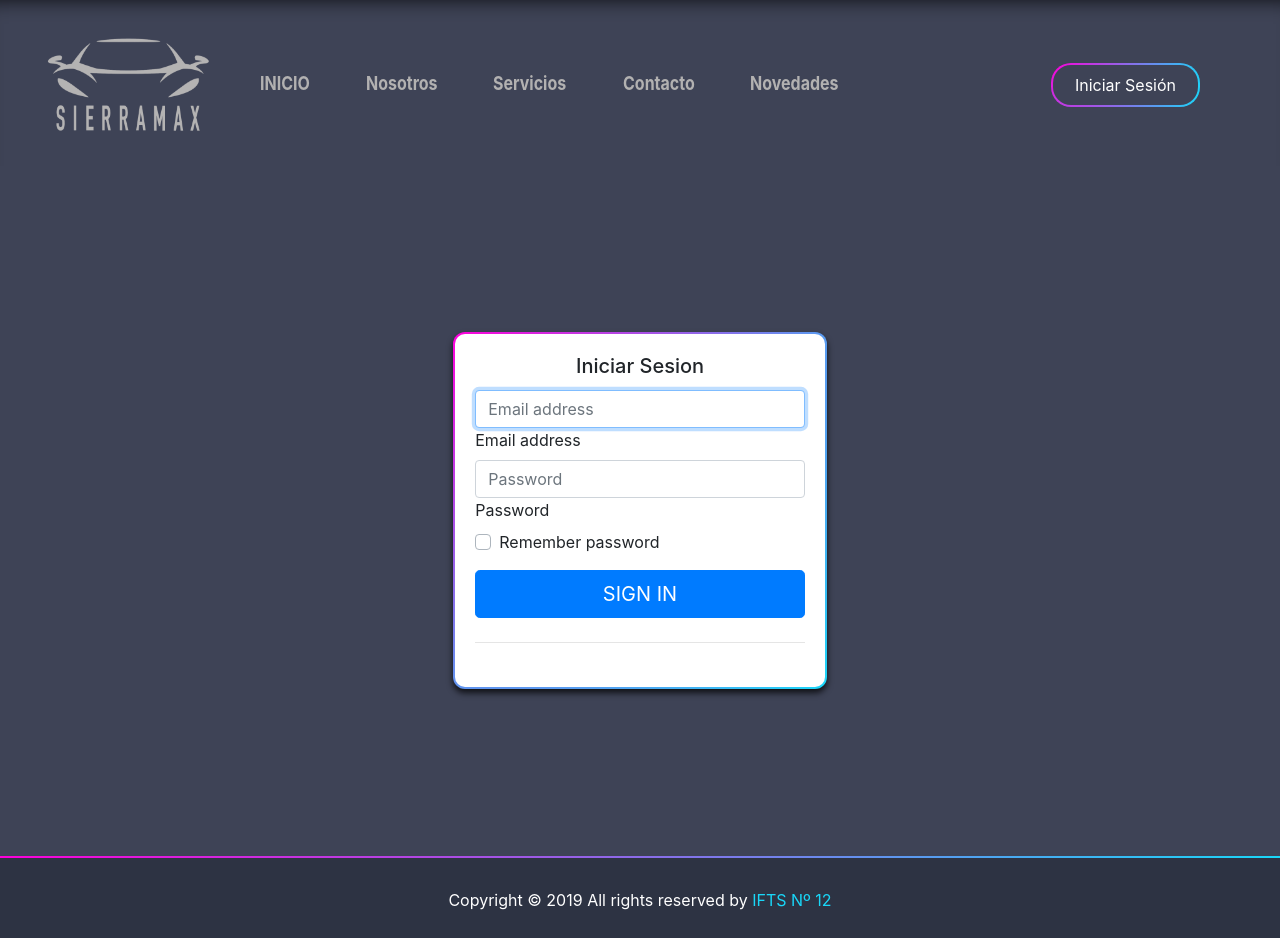
After one commit to menendezg/IFTS12-Liendro-Website, a PHP site: page /sierra-website/login.php in a window 1280 px wide. The commit adds this page. Run offline with PHP 8.4, Linux system fonts and the light colour scheme.

Commit message:
WIP add login-controller and login view

```diff
--- a/docker-lamp-environment/www/sierra-website/components/nav.php
+++ b/docker-lamp-environment/www/sierra-website/components/nav.php
@@ -51,7 +51,7 @@ $current_file_name = basename($_SERVER['PHP_SELF']);
                <?
                 }
                 endforeach; ?>
-            <a href="#SIGNUP" class="signup-btn">
+            <a href="login.php" class="signup-btn">
               <span>Iniciar Sesión</span>
             </a>
           </li>
--- a/docker-lamp-environment/www/sierra-website/css/style.css
+++ b/docker-lamp-environment/www/sierra-website/css/style.css
@@ -595,3 +595,8 @@ small {
   width: 100vw;
   height: 400px;
 }
+
+
+.login-form{
+    padding: 15%;
+}
--- /dev/null
+++ b/docker-lamp-environment/www/sierra-website/login.php
@@ -0,0 +1,70 @@
+<?php
+    $TITLE = "SIERRMAX";
+    include('utils/utils.php');
+
+?>
+
+<!DOCTYPE html>
+<html lang="en">
+  <head>
+    <!-- Required meta tags -->
+    <meta charset="utf-8" />
+    <meta
+      name="viewport"
+      content="width=device-width, initial-scale=1, shrink-to-fit=no"
+    />
+
+    <!-- Bootstrap CSS -->
+    <link
+      rel="stylesheet"
+      href="https://stackpath.bootstrapcdn.com/bootstrap/4.3.1/css/bootstrap.min.css"
+      integrity="sha384-ggOyR0iXCbMQv3Xipma34MD+dH/1fQ784/j6cY/iJTQUOhcWr7x9JvoRxT2MZw1T"
+      crossorigin="anonymous"
+    />
+    <link
+      href="https://fonts.googleapis.com/css?family=Oswald&display=swap"
+      rel="stylesheet"
+    />
+    <link rel="stylesheet" href="https://cdnjs.cloudflare.com/ajax/libs/font-awesome/4.7.0/css/font-awesome.min.css">
+    <link rel="stylesheet" href="css/style.css" type="text/css" />
+    <title><? echo $TITLE ?></title>
+  </head>
+
+  <body>
+    <!-- nav -->
+<?
+    require_once 'components/nav.php';
+?>
+    <div class="container">
+    <div class="row justify-content-md-center login-form">
+      <div class="col-sm-6">
+        <div class="card">
+          <div class="card-body">
+            <h5 class="card-title text-center">Iniciar Sesion</h5>
+            <form action='login-controller.php' method='POST' class="form-signin">
+              <div class="form-label-group">
+                <input type="email" name='email' id="inputEmail" class="form-control" placeholder="Email address" required autofocus>
+                <label for="inputEmail">Email address</label>
+              </div>
+              <div class="form-label-group">
+                <input type="password" name='password' id="inputPassword" class="form-control" placeholder="Password" required>
+                <label for="inputPassword">Password</label>
+              </div>
+
+              <div class="custom-control custom-checkbox mb-3">
+                <input type="checkbox" class="custom-control-input" id="customCheck1">
+                <label class="custom-control-label" for="customCheck1">Remember password</label>
+              </div>
+              <button class="btn btn-lg btn-primary btn-block text-uppercase" type="submit">Sign in</button>
+              <hr class="my-4">
+            </form>
+          </div>
+        </div>
+      </div>
+    </div>
+    </div>
+<?
+    require_once 'components/footer.php'
+?>
+
+</body>
```
Also changed, not shown: docker-lamp-environment/www/sierra-website/login-controller.php (added, +15 -0 lines).
